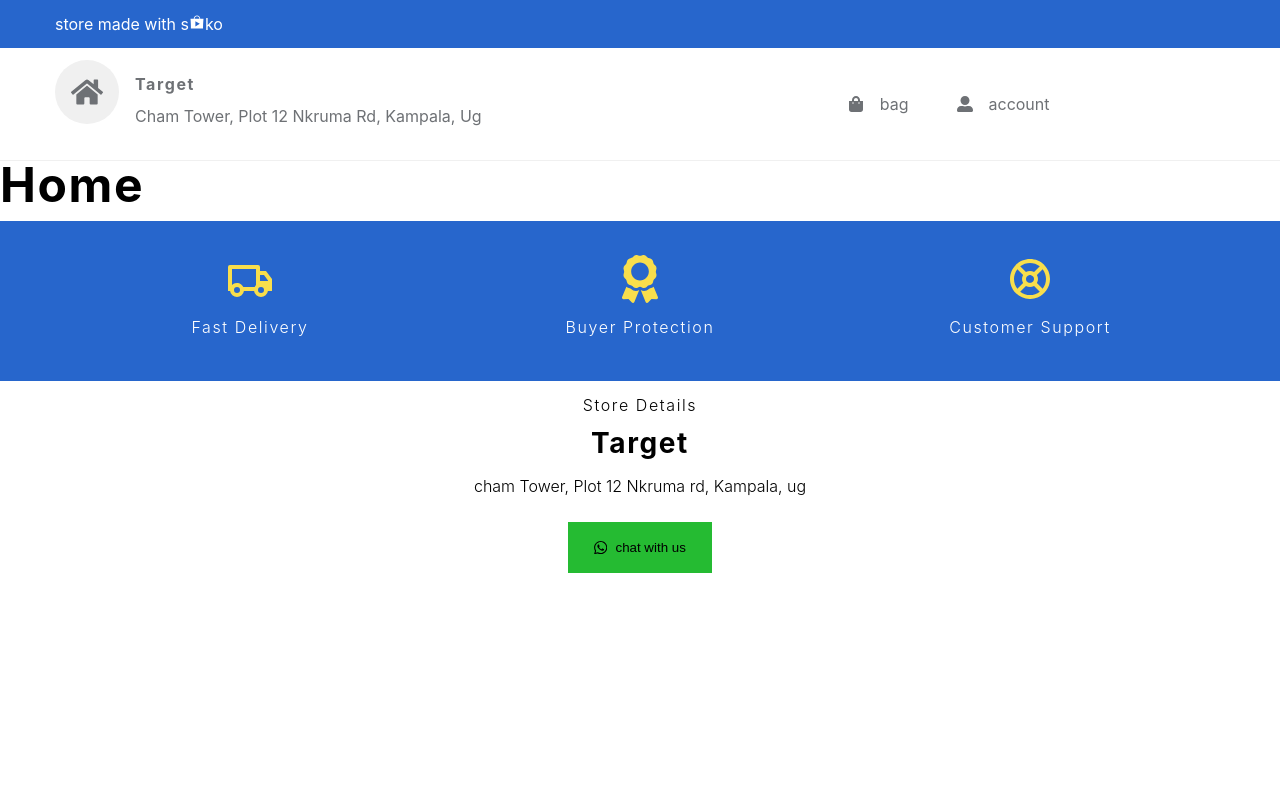
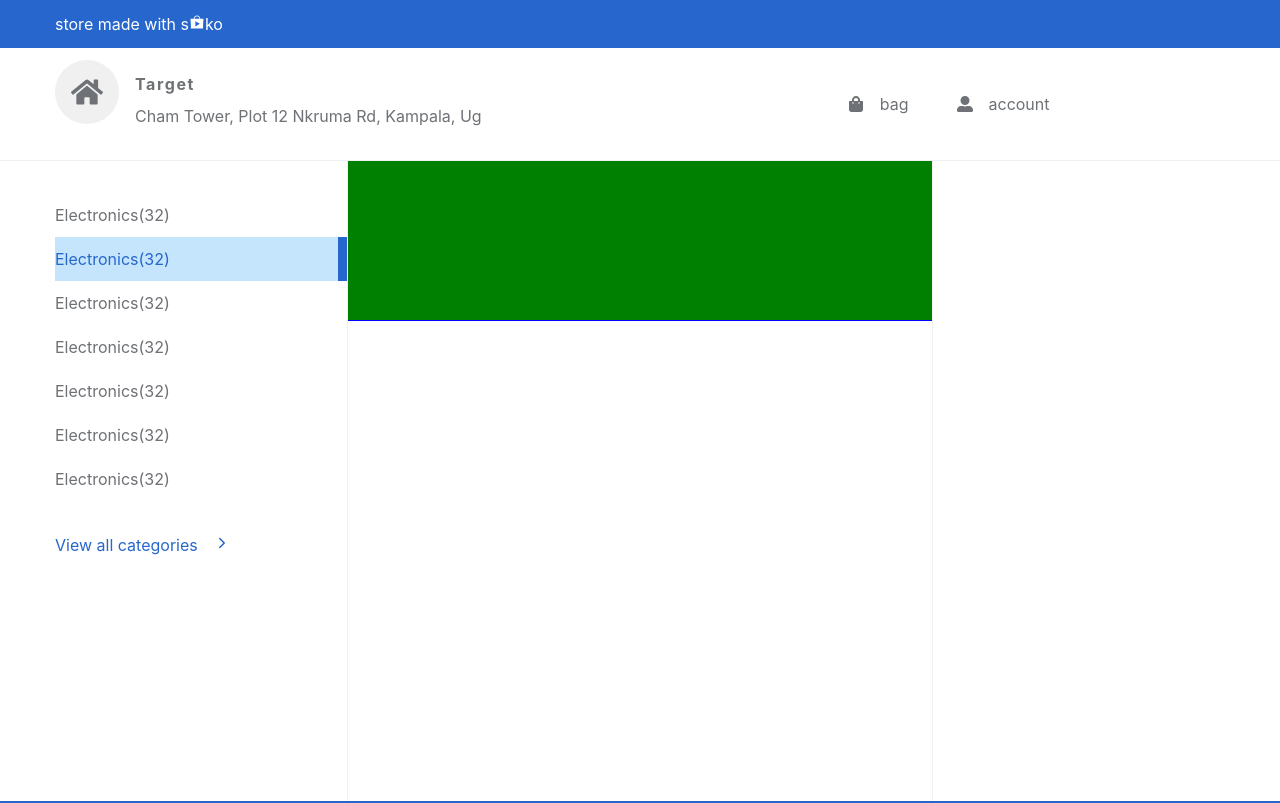
Before and after one commit to faraamcode/soko_app, a React (Create React App) app: page / in a window 1280 px wide. Shown: the top 803 px of the page. Built offline with nearby package versions, Linux system fonts and the light colour scheme.

Commit message:
left side styled

```diff
--- a/src/component/Home.jsx
+++ b/src/component/Home.jsx
@@ -1,8 +1,28 @@
+import {IoIosArrowForward} from "react-icons/io"
 function Home() {
     return (
-      <div>
-        <h1>Home</h1>
-      </div>
+ <main>
+     <section className="section section-main">
+         <div className="left-side">
+             <ul className="product-lists">
+                 <li className="product-item "><a href="#">Electronics(32)</a></li>
+                 <li className="product-item"><a className="active-item" href="#">Electronics(32)</a></li>
+                 <li className="product-item"><a href="#">Electronics(32)</a></li>
+                 <li className="product-item"><a href="#">Electronics(32)</a></li>
+                 <li className="product-item"><a href="#">Electronics(32)</a></li>
+                 <li className="product-item"><a href="#">Electronics(32)</a></li>
+                 <li className="product-item"><a href="#">Electronics(32)</a></li>
+             </ul>
+             <span className="view-item"><a href=""> View all categories<IoIosArrowForward className="arrow"/></a></span>
+         </div>
+         <div className="middle-side">
+             <div className="single-product-wrapper">
+
+             </div>
+         </div>
+         <div className="right-side"></div>
+     </section>
+ </main>
     );
   }
 
--- a/src/index.css
+++ b/src/index.css
@@ -15,7 +15,7 @@ Variables
   --clr-primary-7: hsl(205, 90%, 76%);
   --clr-primary-8: hsl(205, 86%, 81%);
   --clr-primary-9: hsl(205, 90%, 88%);
-  --clr-primary-10: hsl(205, 100%, 96%);
+  --clr-primary-10: #F0F5FC;
   /* darkest grey - used for headings */
   --clr-grey-1: rgb(240,240,240);
 
@@ -64,6 +64,7 @@ ul {
 }
 a {
   text-decoration: none;
+  color: var(--clr-primary-1);
 }
 h1,
 h2,
@@ -292,3 +293,69 @@ FOOTER
  .whatsapp{
    margin-right: .5rem;
  }
+
+ /*
+ ========
+ HOME
+ ========
+  */
+  .section-main{
+    display: grid;
+    grid-template-columns: 1fr 2fr 1fr;
+    height: calc(100vh - 10rem);
+  }
+  .left-side{
+    border-right: 1px solid var(--clr-grey-1);
+    /* background: red; */
+  }
+  .right-side{
+    /* background: green; */
+  }
+  .middle-side{
+    display: grid;
+    border-right: 1px solid var(--clr-grey-1);
+    /* background: grey; */
+  }
+  .product-lists{
+    margin: 2rem 0;
+    display: flex;
+    flex-direction: column;
+  }
+  .product-item{
+  }
+  .product-item a{
+    padding: 10px 0;
+    display: inline-block;
+    width: 100% !important;
+    height: 100% !important;
+    color:  var(--clr-grey-2);
+  }
+  .product-item a:hover{
+    color:  var(--clr-primary-1);
+  }
+  .active-item{
+    background:  var(--clr-primary-9);
+    color:  var(--clr-primary-1) !important;
+    /* opacity: 0.2;  */
+    border-right: 9px solid var(--clr-primary-1) ;
+
+  }
+  .view-item{
+    color: var(--clr-primary-1);
+    display: flex;
+    /* justify-content: center; */
+    align-items: center;
+    text-transform: initial;
+
+
+  }
+  .arrow{
+    margin-left: 1rem;
+  }
+
+  .single-product-wrapper{
+    width: 100%;
+    height: 10rem;
+    background: green;
+    border-bottom: 1px solid blue;
+  }
```
Also changed, not shown: 1 other file (tests, documents, lock files or other folders).
